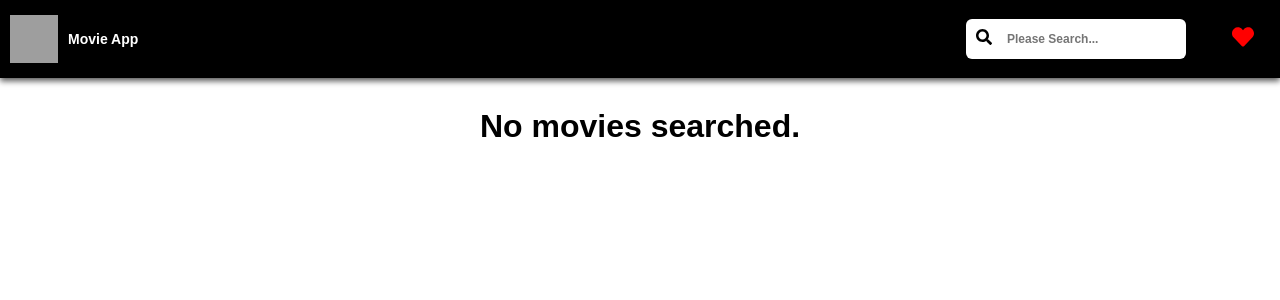
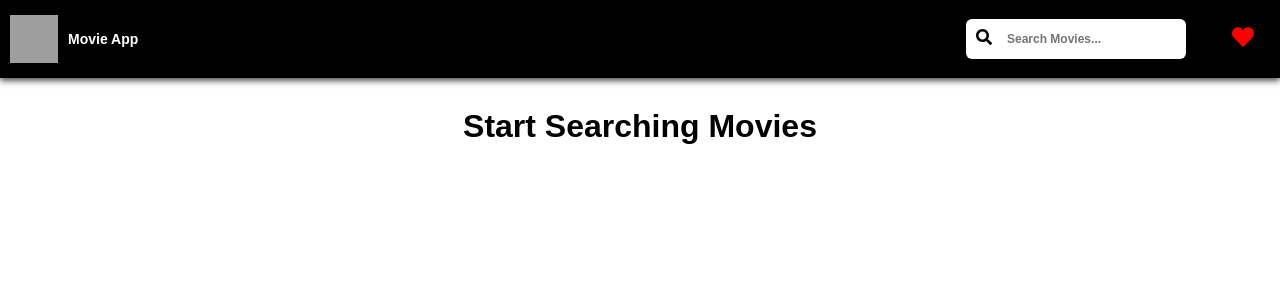
Before and after one commit to kartiktyaagi/movie-app, a React (Create React App) app: page / in a window 1280 px wide. Shown: the top 300 px of the page. Built offline with nearby package versions, Linux system fonts and the light colour scheme; grey boxes are pictures that could not be loaded.

Commit message:
placeHolder fix and loader added

```diff
--- a/src/App.js
+++ b/src/App.js
@@ -2,6 +2,7 @@ import React, { useState, useEffect, useMemo, useCallback } from 'react';
 import { BrowserRouter as Router, Route, Routes, Navigate } from 'react-router-dom';
 import axios from 'axios';
 import { MdError } from "react-icons/md";
+import { ImSpinner8 } from 'react-icons/im'
 
 import Header from './components/header';
 import Card from './components/card';
@@ -74,7 +75,7 @@ const App = () => {
 
   const renderMovieList = useMemo(() => {
     if (loading) {
-      return <h1>Loading...</h1>;
+      return <ImSpinner8 className='loadingIcon' />
     } else if (movieList.length > 0) {
       return movieList.map((movie) => (
         <Card
@@ -93,7 +94,7 @@ const App = () => {
               <MdError className='errorIcon' /> API ERROR: {error}
             </>
           ) : (
-            'No movies searched.'
+            "Start Searching Movies"
           )}
         </h1>
       );
--- a/src/components/header/index.js
+++ b/src/components/header/index.js
@@ -21,7 +21,7 @@ const Header = ({ onTextChange, searchQuery, favorites }) => {
                 {pathname === '/' &&
                     <div className="searchBox">
                         <span role="img" aria-label="search-icon"><FaSearch /></span>
-                        <input onChange={handleInputChange} value={searchQuery} type="text" className="searchInput" placeholder="Please Search..." />
+                        <input onChange={handleInputChange} value={searchQuery} type="text" className="searchInput" placeholder="Search Movies..." />
                     </div>
                 }
                 <Link to='/favorites' className="favLink">
--- a/src/components/movieDetail/index.css
+++ b/src/components/movieDetail/index.css
@@ -47,3 +47,19 @@
     position: relative;
     align-items: center;
 }
+
+.loadingIcon {
+    color: red;
+    font-size: 40px;
+    display: flex;
+    animation: animate 2s infinite;
+}
+
+@keyframes animate {
+    0% {
+        transform: rotate(0deg);
+    }
+    100% {
+        transform: rotate(720deg);
+    }
+}
--- a/src/components/movieDetail/index.js
+++ b/src/components/movieDetail/index.js
@@ -1,6 +1,7 @@
 import React, { useEffect, useState } from 'react';
 import { useParams } from 'react-router-dom';
 import axios from 'axios';
+import { ImSpinner8 } from 'react-icons/im'
 
 import { API_HEADER, API_KEY } from '../../utils';
 
@@ -32,7 +33,7 @@ const MovieDetail = () => {
     }, [id]);
 
     if (loading) {
-        return <div className="loading">Loading...</div>;
+        return <ImSpinner8 className='loadingIcon' />
     }
 
 
@@ -48,7 +49,7 @@ const MovieDetail = () => {
                     <strong>Rating:</strong> {Ratings.length > 0 ? Ratings[0].Value : 'N/A'}
                     <span className="voteCount"><strong>Votes :</strong> {imdbVotes}</span>
                 </div>
-                <p><strong>Total Duration:</strong> {Runtime} mins</p>
+                <p><strong>Total Duration:</strong> {Runtime}</p>
                 <p><strong>Released :</strong> {Released}</p>
                 <p><strong>Actors :</strong> {Actors}</p>
 
```
